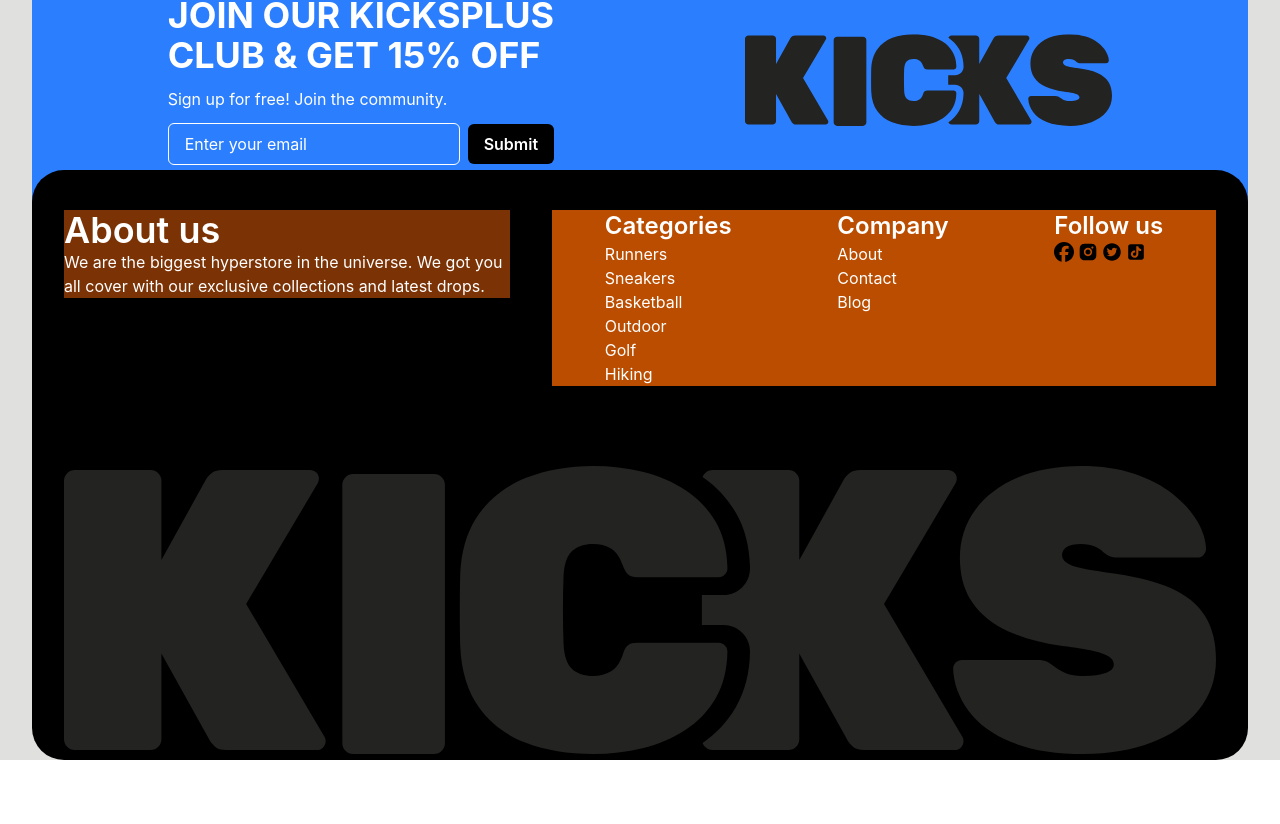
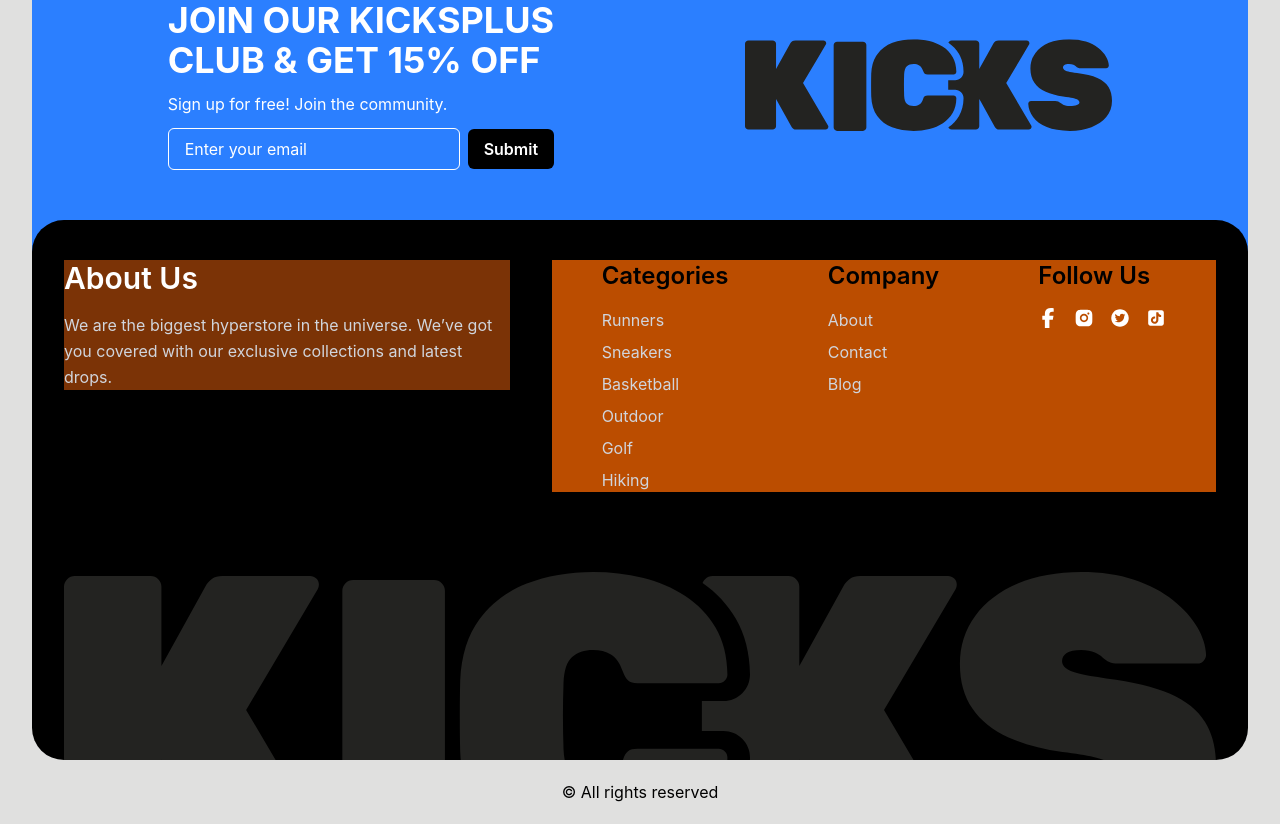
Before and after one commit to tareqhasan382/ecommerce-store, a React (Vite) app: page / in a window 1280 px wide. Shown: the part 4008-4832 px from the top of the page. Before the commit the page ends 4768 px from the top, so only its background shows below. Built offline with nearby package versions, Linux system fonts and the light colour scheme.

Commit message:
added content into footer

```diff
--- a/src/Components/Footer.tsx
+++ b/src/Components/Footer.tsx
@@ -1,6 +1,6 @@
 import Container from "./Container"
 import logo from "../assets/Logo.svg"
-import { FaFacebook } from "react-icons/fa6";
+import { FaFacebookF } from "react-icons/fa6";
 import { RiInstagramFill } from "react-icons/ri";
 import { AiFillTwitterCircle } from "react-icons/ai";
 import { AiFillTikTok } from "react-icons/ai";
@@ -10,7 +10,7 @@ const Footer = () => {
     <footer>
       <Container>
         <div className=" mt-20 ">
-          <div className=" bg-blue-500 flex items-center justify-around w-full h-[340px] rounded-t-4xl p-10 ">
+          <div className=" bg-blue-500 flex items-center justify-around w-full h-[350px] rounded-t-4xl p-10 ">
             <div>
               <div>
                 <h1 className=" text-4xl font-bold uppercase text-white ">Join our KicksPlus <br /> Club & get 15% off</h1>
@@ -32,36 +32,43 @@ const Footer = () => {
               <img src={logo} alt="logo" className=" w-[367px] h-[112px] " />
             </div>
           </div>
-          <div className=" bg-black w-full h-[590px] rounded-4xl -mt-20 overflow-hidden">
+          <div className=" bg-black w-full h-[540px] rounded-4xl -mt-10 overflow-hidden">
             <div className=" px-8 flex items-start justify-between mt-[40px] ">
               <div className=" w-[446px] bg-amber-900 text-white">
-                <h3 className=" text-4xl font-semibold  ">About us</h3>
-                <p>We are the biggest hyperstore in the universe. We got you all cover with our exclusive collections and latest drops.</p>
+                <h3 className="text-3xl font-semibold mb-4">About Us</h3>
+                <p className="text-gray-300 leading-relaxed">
+                  We are the biggest hyperstore in the universe. We’ve got you covered with our exclusive collections and latest drops.
+                </p>
               </div>
               <div className=" bg-amber-700 w-[664px] flex items-start justify-around ">
-                <div className=" text-white ">
-                  <h3 className="text-2xl font-semibold">Categories</h3>
-                  <p>Runners</p>
-                  <p>Sneakers</p>
-                  <p>Basketball</p>
-                  <p>Outdoor</p>
-                  <p>Golf</p>
-                  <p>Hiking</p>
-                </div>
-                <div className="text-white">
-                  <h3 className="text-2xl font-semibold ">Company</h3>
-                  <p>About</p>
-                  <p>Contact</p>
-                  <p>Blog</p>
+                <div>
+                  <h3 className="text-2xl font-semibold mb-4">Categories</h3>
+                  <ul className="space-y-2 text-gray-300">
+                    <li>Runners</li>
+                    <li>Sneakers</li>
+                    <li>Basketball</li>
+                    <li>Outdoor</li>
+                    <li>Golf</li>
+                    <li>Hiking</li>
+                  </ul>
                 </div>
                 <div>
-                  <h3 className="text-2xl font-semibold text-white">Follow us </h3>
-                 <div className=" flex items-center gap-1 ">
-                   <FaFacebook size={20} />
-                  <RiInstagramFill size={20}/>
-                  <AiFillTwitterCircle size={20}/>
-                  <AiFillTikTok size={20}/>
-                 </div>
+                  <h3 className="text-2xl font-semibold mb-4">Company</h3>
+                  <ul className="space-y-2 text-gray-300">
+                    <li>About</li>
+                    <li>Contact</li>
+                    <li>Blog</li>
+                  </ul>
+                </div>
+                {/* Social Icons */}
+                <div>
+                  <h3 className="text-2xl font-semibold mb-4">Follow Us</h3>
+                  <div className="flex items-center gap-4 text-white text-xl">
+                    <FaFacebookF className="hover:text-blue-600 transition" />
+                    <RiInstagramFill className="hover:text-pink-500 transition" />
+                    <AiFillTwitterCircle className="hover:text-blue-400 transition" />
+                    <AiFillTikTok className="hover:text-white transition" />
+                  </div>
                 </div>
               </div>
             </div>
--- a/src/routes/Layout.tsx
+++ b/src/routes/Layout.tsx
@@ -17,6 +17,7 @@ const Layout = () => {
       </main>
 
       <Footer />
+      <p className=" w-full flex items-center justify-center my-5 ">© All rights reserved </p>
     </div>
   );
 };
```
